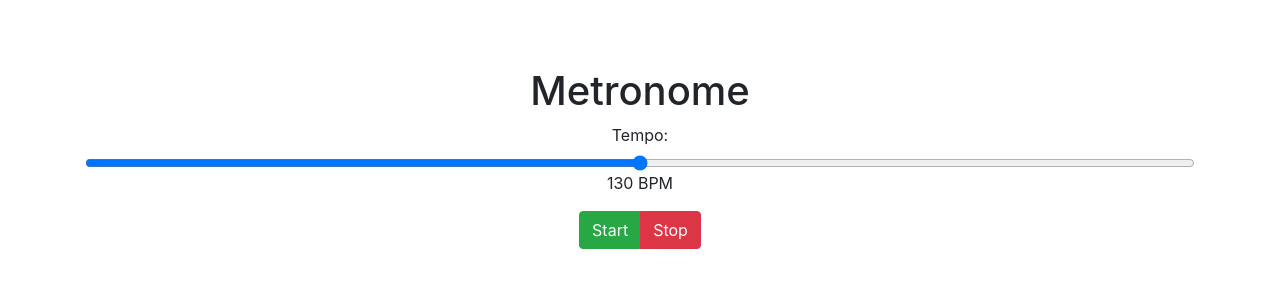
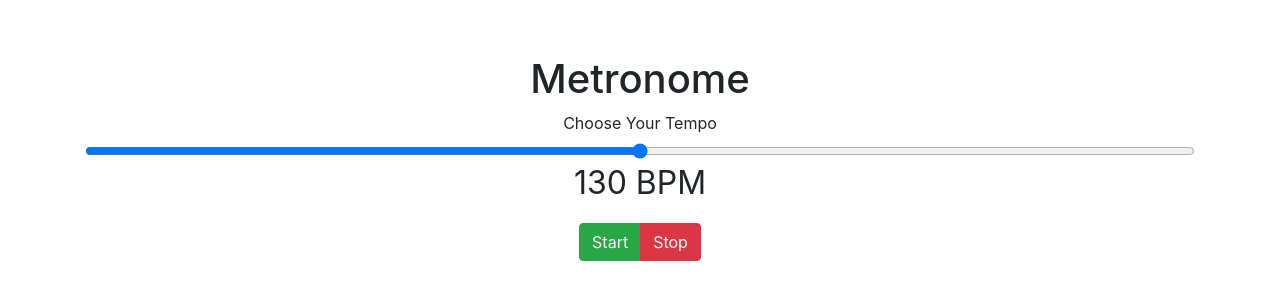
Before and after one commit to ChrisCablish/metronome-app, a plain HTML site: page index.html in a window 1280 px wide. Shown: the part 242-542 px from the top of the page. Drawn offline with nearby package versions, Linux system fonts and the light colour scheme.

Commit message:
center text and adjust sizing

```diff
--- a/css/style.scss
+++ b/css/style.scss
@@ -11,4 +11,10 @@
 
   .container {
     margin: auto;
+    text-align: center;
   }
+
+
+  #tempo-display {
+    font-size: 2rem;
+  }
--- a/index.html
+++ b/index.html
@@ -14,7 +14,7 @@
       <h1>Metronome</h1>
       <div class="form-group">
         <audio id="click-sound" src="/assets/audio/metronome-85688.mp3" preload="auto" type="audio"></audio>
-        <label for="tempo-range">Tempo:</label>
+        <label for="tempo-range">Choose Your Tempo</label>
         <input type="range" class="form-control-range" id="tempo-range" min="40" max="220" step="1">
         <div id="tempo-display"></div>
       </div>
```
Also changed, not shown: css/compiled/style.css, 1 other file.
